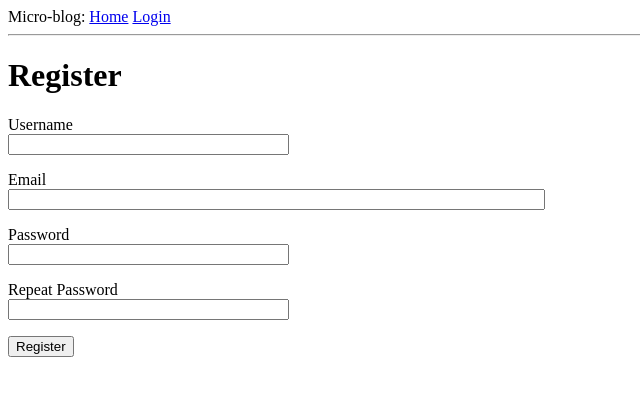
After one commit to mintedtech/tutorial-104, a Flask app: page /register in a window 1280 px wide. The commit adds this page. Shown: the top 396 px of the page, without its empty margins (0-640 px from the left). Run offline with Flask 2, Linux system fonts and the light colour scheme.

Commit message:
Part 05 Done

```diff
--- a/app/__init__.py
+++ b/app/__init__.py
@@ -4,6 +4,8 @@ from config import Config
 # Database
 from flask_sqlalchemy import SQLAlchemy
 from flask_migrate import Migrate
+# login
+from flask_login import LoginManager
 
 
 # This statement sets the app variable, which sets the app's name to main
@@ -12,7 +14,8 @@ app = Flask(__name__, template_folder='../templates')
 app.config.from_object(Config)
 db = SQLAlchemy(app)
 migrate = Migrate(app, db)
-
+login = LoginManager(app)
+login.login_view = 'login'
 
 # This import must come AFTER the statement: app = Flask (__name__)
 # The reason for this is that routes.py, referenced below,
--- a/app/forms.py
+++ b/app/forms.py
@@ -1,6 +1,7 @@
 from flask_wtf import FlaskForm
 from wtforms import StringField, PasswordField, BooleanField, SubmitField
-from wtforms.validators import DataRequired
+from wtforms.validators import DataRequired, Email, EqualTo, ValidationError
+from app.models import User
 
 
 class LoginForm(FlaskForm):
@@ -8,3 +9,22 @@ class LoginForm(FlaskForm):
     password = PasswordField('Password', validators=[DataRequired()])
     remember_me = BooleanField('Remember Me')
     submit = SubmitField('Sign In')
+
+
+class RegistrationForm(FlaskForm):
+    username = StringField('Username', validators=[DataRequired()])
+    email = StringField('Email', validators=[DataRequired(), Email()])
+    password = PasswordField('Password', validators=[DataRequired()])
+    password2 = PasswordField(
+        'Repeat Password', validators=[DataRequired(), EqualTo('password')])
+    submit = SubmitField('Register')
+
+    def validate_username(self, username):
+        user = User.query.filter_by(username=username.data).first()
+        if user is not None:
+            raise ValidationError('Please use a different username.')
+
+    def validate_email(self, email):
+        user = User.query.filter_by(email=email.data).first()
+        if user is not None:
+            raise ValidationError('Please use a different email address.')
--- a/app/routes.py
+++ b/app/routes.py
@@ -1,25 +1,58 @@
 # Use rendered templates: HTML pages combined with Python data
-from flask import render_template, flash, redirect, url_for
+from flask import render_template, flash, redirect, url_for, request
 # As done before, import the app variable from the app package
-from app import app
+from app import app, db
 # import the LoginForm class from forms.py in our app package
-from app.forms import LoginForm
+from app.forms import LoginForm, RegistrationForm
+from flask_login import current_user, login_user, logout_user, login_required
+from app.models import User
+from werkzeug.urls import url_parse
 
 
 @app.route('/login', methods=['GET', 'POST'])
 def login():
+    if current_user.is_authenticated:
+        return redirect(url_for('index'))
     form = LoginForm()
     if form.validate_on_submit():
-        flash('Login requested for user {}, remember_me={}'.format(
-            form.username.data, form.remember_me.data))
+        user = User.query.filter_by(username=form.username.data).first()
+        if user is None or not user.check_password(form.password.data):
+            flash('Invalid username or password')
+            return redirect(url_for('login'))
+        login_user(user, remember=form.remember_me.data)
+        next_page = request.args.get('next')
+        if not next_page or url_parse(next_page).netloc != '':
+            next_page = url_for('index')
+        return redirect(next_page)
+    return render_template('login.html', title='Sign In', form=form)
+
+
+@app.route('/logout')
+def logout():
+    logout_user()
+    return redirect(url_for('index'))
+
+
+@app.route('/register', methods=['GET', 'POST'])
+def register():
+    if current_user.is_authenticated:
         return redirect(url_for('index'))
-    return render_template('login.html', title='Sign In', form=form)
+    form = RegistrationForm()
+    if form.validate_on_submit():
+        user = User(username=form.username.data, email=form.email.data)
+        user.set_password(form.password.data)
+        db.session.add(user)
+        db.session.commit()
+        flash('Congratulations, you are now a registered user!')
+        return redirect(url_for('login'))
+    return render_template('register.html', title='Register', form=form)
 
 
 # If a user tries to access either no page (e.g. www.touro.edu)
 # or the index page, then call index()
 @app.route('/')
 @app.route('/index')
+@login_required
 def index():
     user = {'username': 'SA'}
     posts = [
@@ -32,4 +65,4 @@ def index():
             'body': 'The vacation we took was so nice!'
         }
     ]
-    return render_template('index.html', title='Home', user=user, posts=posts)
+    return render_template('index.html', title='Home', posts=posts)
--- a/microblog.py
+++ b/microblog.py
@@ -1,5 +1,6 @@
 from app import app, db
 from app.models import User, Post
+
 
 @app.shell_context_processor
 def make_shell_context():
--- a/templates/base.html
+++ b/templates/base.html
@@ -13,7 +13,12 @@
 <body>
 <div>Micro-blog:
     <a href="{{ url_for('index') }}">Home</a>
+    {% if current_user.is_anonymous %}
         <a href="{{ url_for('login') }}">Login</a>
+    {% else %}
+        <a href="{{ url_for('logout') }}">Logout</a>
+    {% endif %}
+
 </div>
 
 <hr>
--- a/templates/index.html
+++ b/templates/index.html
@@ -1,7 +1,7 @@
 {% extends "base.html" %}
 
 {% block content %}
-    <h1>Hi, {{ user.username }}!</h1>
+    <h1>Hi, {{ current_user.username }}!</h1>
     {% for post in posts %}
     <div><p>{{ post.author.username }} says: <b>{{ post.body }}</b></p></div>
     {% endfor %}
--- a/templates/login.html
+++ b/templates/login.html
@@ -22,4 +22,6 @@
         <p>{{ form.remember_me() }} {{ form.remember_me.label }}</p>
         <p>{{ form.submit() }}</p>
     </form>
+
+        <p>New User? <a href="{{ url_for('register') }}">Click to Register!</a></p>
 {% endblock %}
--- /dev/null
+++ b/templates/register.html
@@ -0,0 +1,37 @@
+{% extends "base.html" %}
+
+{% block content %}
+    <h1>Register</h1>
+    <form action="" method="post">
+        {{ form.hidden_tag() }}
+        <p>
+            {{ form.username.label }}<br>
+            {{ form.username(size=32) }}<br>
+            {% for error in form.username.errors %}
+            <span style="color: red;">[{{ error }}]</span>
+            {% endfor %}
+        </p>
+        <p>
+            {{ form.email.label }}<br>
+            {{ form.email(size=64) }}<br>
+            {% for error in form.email.errors %}
+            <span style="color: red;">[{{ error }}]</span>
+            {% endfor %}
+        </p>
+        <p>
+            {{ form.password.label }}<br>
+            {{ form.password(size=32) }}<br>
+            {% for error in form.password.errors %}
+            <span style="color: red;">[{{ error }}]</span>
+            {% endfor %}
+        </p>
+        <p>
+            {{ form.password2.label }}<br>
+            {{ form.password2(size=32) }}<br>
+            {% for error in form.password2.errors %}
+            <span style="color: red;">[{{ error }}]</span>
+            {% endfor %}
+        </p>
+        <p>{{ form.submit() }}</p>
+    </form>
+{% endblock %}
```
Also changed, not shown: app/models.py (+14 -2 lines), app.db. Lines whose indentation alone changed are shown as unchanged.
